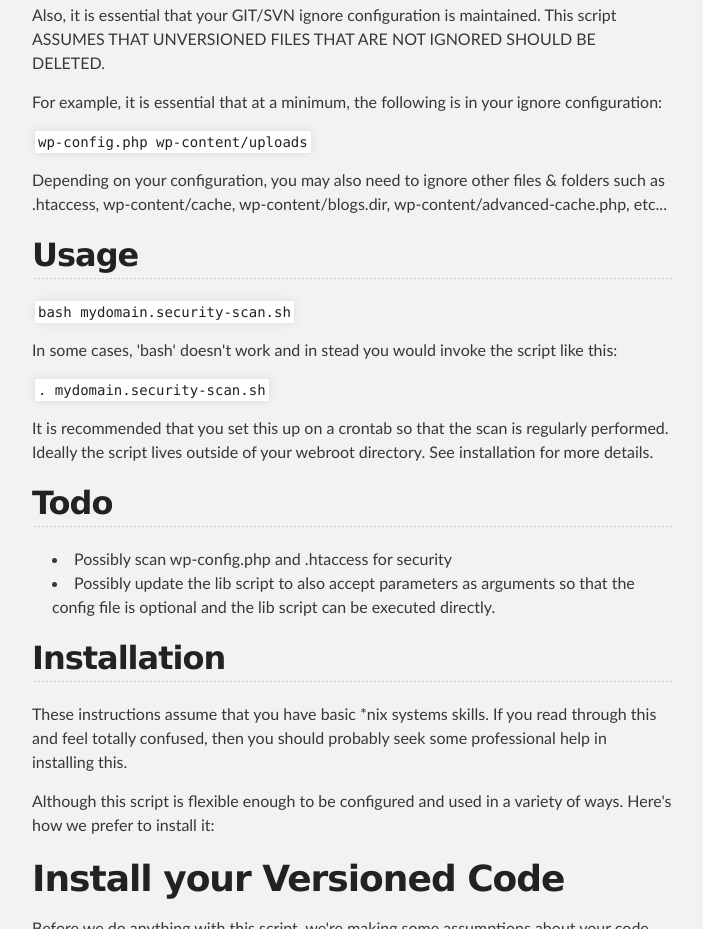
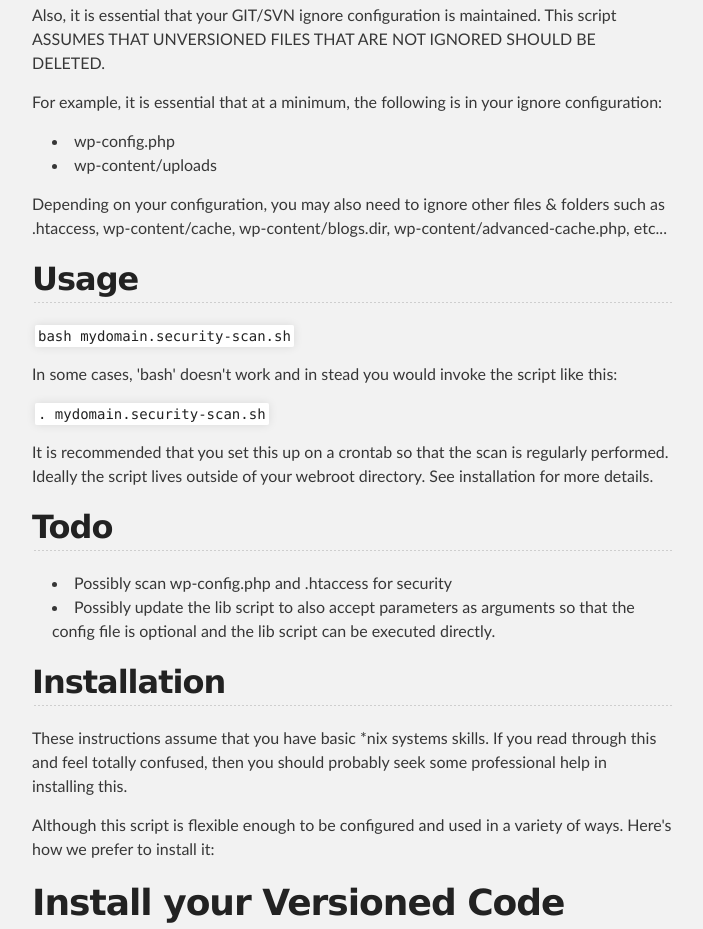
Before and after one commit to moderntribe/WordPress-Security-Shell-Script, a plain HTML site: page index.html in a window 1280 px wide. Shown: the part 951-1880 px from the top of the page, without its empty margins (288-991 px from the left). Drawn offline with Linux system fonts and the light colour scheme.

```diff
--- a/index.html
+++ b/index.html
@@ -53,10 +53,10 @@
 
 <p>For example, it is essential that at a minimum, the following is in your ignore configuration:</p>
 
-<p><code>wp-config.php
-wp-content/uploads</code></p>
-
-<p>Depending on your configuration, you may also need to ignore other files &amp; folders such as .htaccess, wp-content/cache, wp-content/blogs.dir, wp-content/advanced-cache.php, etc...</p>
+<ul>
+<li>wp-config.php</li>
+<li>wp-content/uploads</li>
+</ul><p>Depending on your configuration, you may also need to ignore other files &amp; folders such as .htaccess, wp-content/cache, wp-content/blogs.dir, wp-content/advanced-cache.php, etc...</p>
 
 <h2>Usage</h2>
 
```
Also changed, not shown: params.json (+1 -1 lines).
